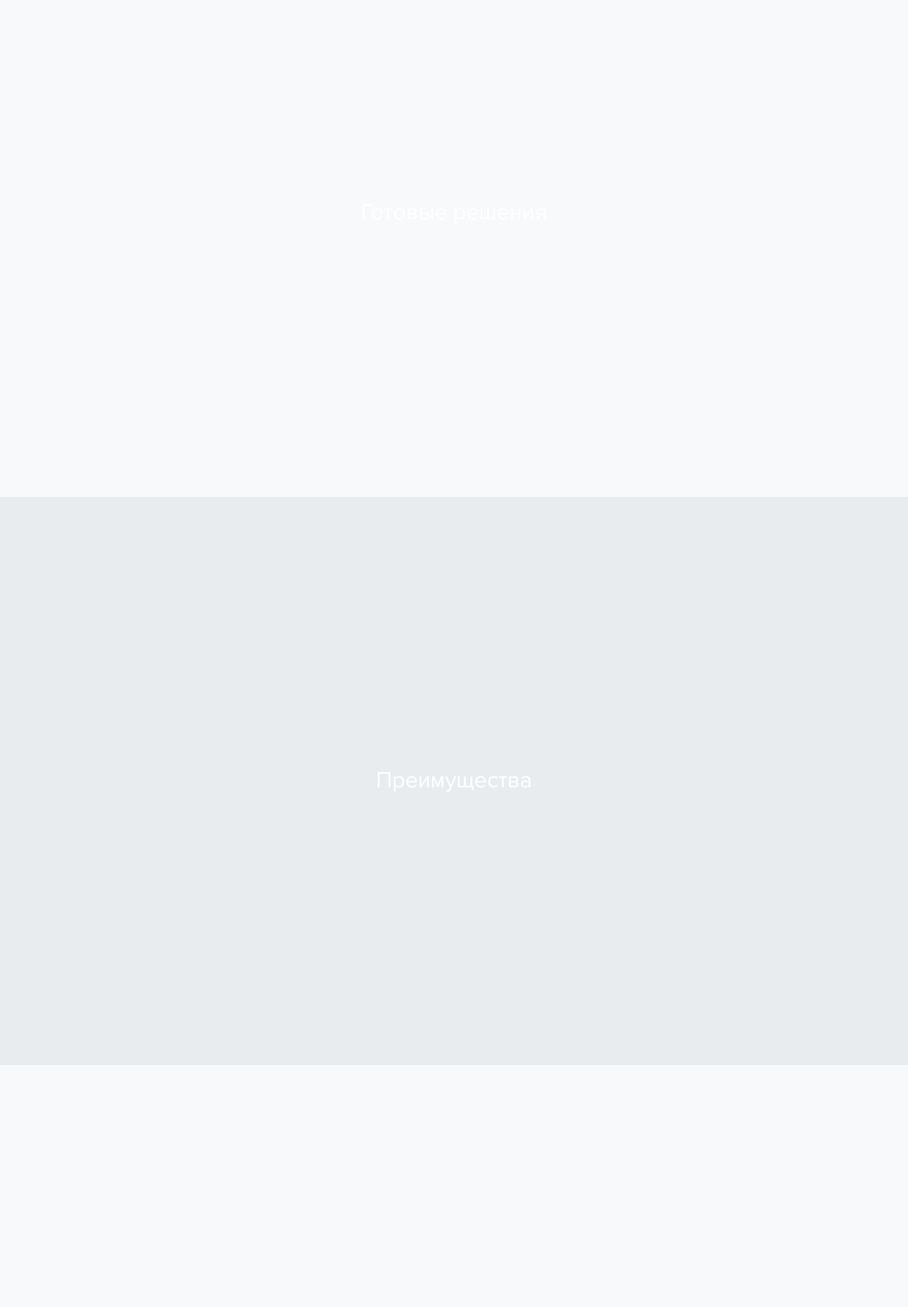
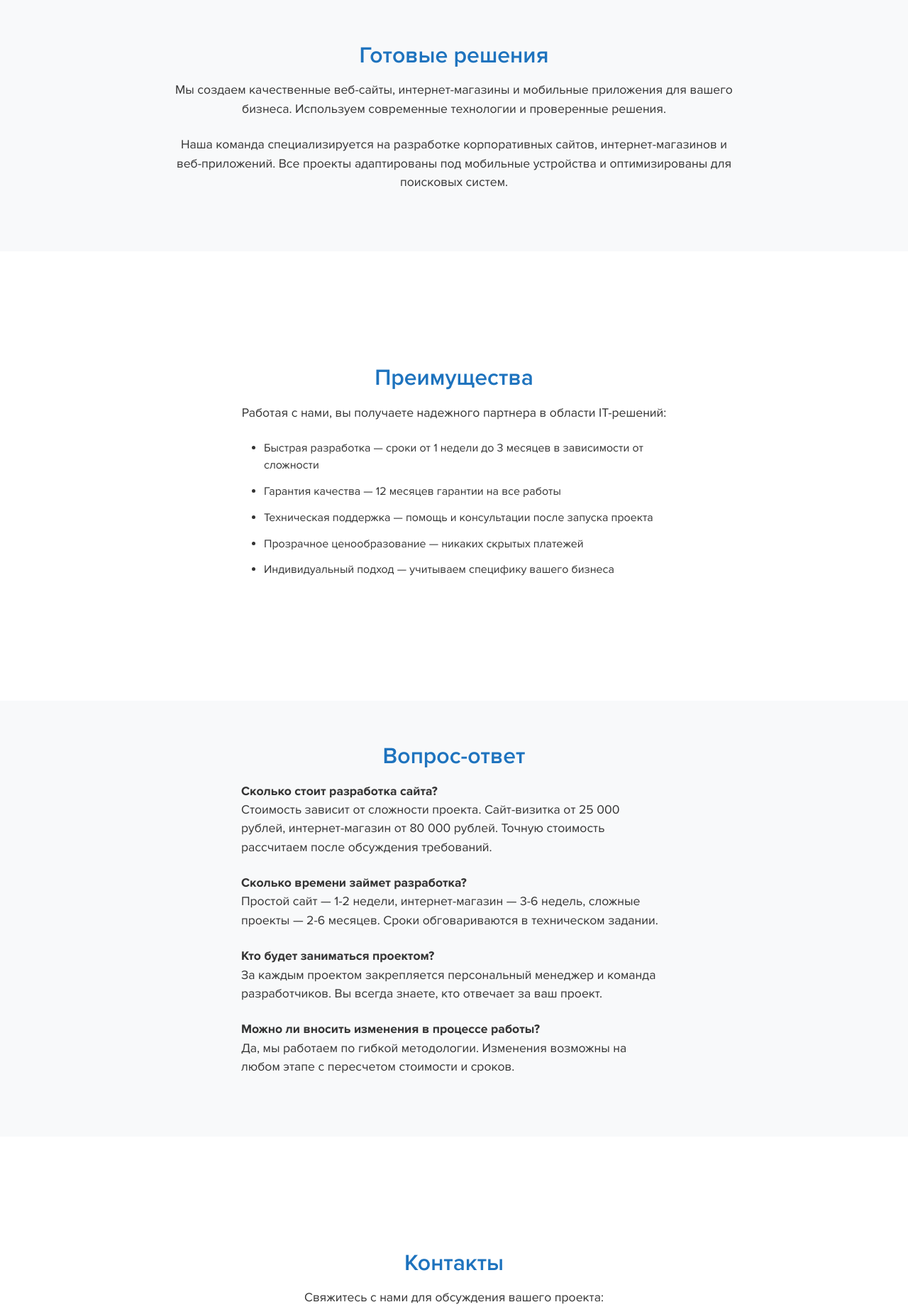
Before and after one commit to auazze/WORK, a PHP site: page / in a window 1280 px wide. Shown: the part 100-1941 px from the top of the page at 71% size. Run offline with PHP 8.4, Linux system fonts and the light colour scheme.

Commit message:
Second week / 7 day of work

```diff
--- a/assets/styles/style.css
+++ b/assets/styles/style.css
@@ -5,6 +5,7 @@
     --primary-font: "PNR";
     --primary-font-size: 16px;
     --primary-font-color: #fff;
+    --secondary-font-color: #1e73be;
     --hover-color: rgba(255, 255, 255, .7);
     --transition: all 0.3s ease;
 }
@@ -250,31 +251,56 @@ body {
 }
 
 .demo-section {
-    height: 100vh;
-    display: flex;
-    align-items: center;
-    justify-content: center;
+    margin-top: 100px;
+    width: 100%;
+    padding: 60px 20px;
+    text-align: center;
+}
+
+#about {
+    background-color: #f8f9fa;
+    color: #333;
+}
+
+#advantages {
+    background-color: #ffffff;
+    color: #333;
+}
+
+#faq {
+    background-color: #f8f9fa;
+    color: #333;
+}
+
+#contacts {
+    background-color: #ffffff;
+    color: #333;
+}
+
+h2 {
     font-size: 2rem;
+    margin-bottom: 1rem;
+    color: var(--primary-color);
+}
+
+p {
+    max-width: 800px;
+    margin: 0 auto 1.5rem;
+    font-size: 1.1rem;
+}
+
+.simple-list {
+    max-width: 600px;
+    margin: 0 auto;
+    text-align: left;
+}
+
+.simple-list li {
+    margin-bottom: 0.8rem;
 }
 
 .topbar__widget li {
     color: var(--hover-color);
-}
-
-#about {
-    background-color: #f8f9fa;
-}
-
-#advantages {
-    background-color: #e9ecef;
-}
-
-#faq {
-    background-color: #f8f9fa;
-}
-
-#contacts {
-    background-color: #e9ecef;
 }
 
 #navbar {
--- a/index.html
+++ b/index.html
@@ -74,16 +74,57 @@
 
 <main>
     <section class="demo-section" id="about">
-        <div>Готовые решения</div>
+        <h2>Готовые решения</h2>
+        <p>Мы создаем качественные веб-сайты, интернет-магазины и мобильные приложения для вашего бизнеса. Используем
+            современные технологии и проверенные решения.</p>
+        <p>Наша команда специализируется на разработке корпоративных сайтов, интернет-магазинов и веб-приложений. Все
+            проекты адаптированы под мобильные устройства и оптимизированы для поисковых систем.</p>
     </section>
+
     <section class="demo-section" id="advantages">
-        <div>Преимущества</div>
+        <h2>Преимущества</h2>
+        <p>Работая с нами, вы получаете надежного партнера в области IT-решений:</p>
+        <ul class="simple-list">
+            <li>Быстрая разработка — сроки от 1 недели до 3 месяцев в зависимости от сложности</li>
+            <li>Гарантия качества — 12 месяцев гарантии на все работы</li>
+            <li>Техническая поддержка — помощь и консультации после запуска проекта</li>
+            <li>Прозрачное ценообразование — никаких скрытых платежей</li>
+            <li>Индивидуальный подход — учитываем специфику вашего бизнеса</li>
+        </ul>
     </section>
+
     <section class="demo-section" id="faq">
-        <div>Вопрос-ответ</div>
+        <h2>Вопрос-ответ</h2>
+        <div class="simple-list">
+            <p><strong>Сколько стоит разработка сайта?</strong><br>
+                Стоимость зависит от сложности проекта. Сайт-визитка от 25 000 рублей, интернет-магазин от 80 000
+                рублей. Точную стоимость рассчитаем после обсуждения требований.</p>
+
+            <p><strong>Сколько времени займет разработка?</strong><br>
+                Простой сайт — 1-2 недели, интернет-магазин — 3-6 недель, сложные проекты — 2-6 месяцев. Сроки
+                обговариваются в техническом задании.</p>
+
+            <p><strong>Кто будет заниматься проектом?</strong><br>
+                За каждым проектом закрепляется персональный менеджер и команда разработчиков. Вы всегда знаете, кто
+                отвечает за ваш проект.</p>
+
+            <p><strong>Можно ли вносить изменения в процессе работы?</strong><br>
+                Да, мы работаем по гибкой методологии. Изменения возможны на любом этапе с пересчетом стоимости и
+                сроков.</p>
+        </div>
     </section>
+
     <section class="demo-section" id="contacts">
-        <div>Контакты</div>
+        <h2>Контакты</h2>
+        <p>Свяжитесь с нами для обсуждения вашего проекта:</p>
+        <p>
+            <strong>Телефон:</strong> +7 (351) 234-56-78<br>
+            <strong>Email:</strong> info@example.com<br>
+            <strong>Адрес:</strong> г. Челябинск, ул. Ленина, 123, офис 45<br>
+            <strong>Время работы:</strong> Пн-Пт с 9:00 до 18:00
+        </p>
+        <p>Также мы доступны в Telegram и WhatsApp для быстрой связи. Ответим на ваши вопросы в течение часа в рабочее
+            время.</p>
     </section>
 </main>
 
```
Also changed, not shown: 1 other file.
